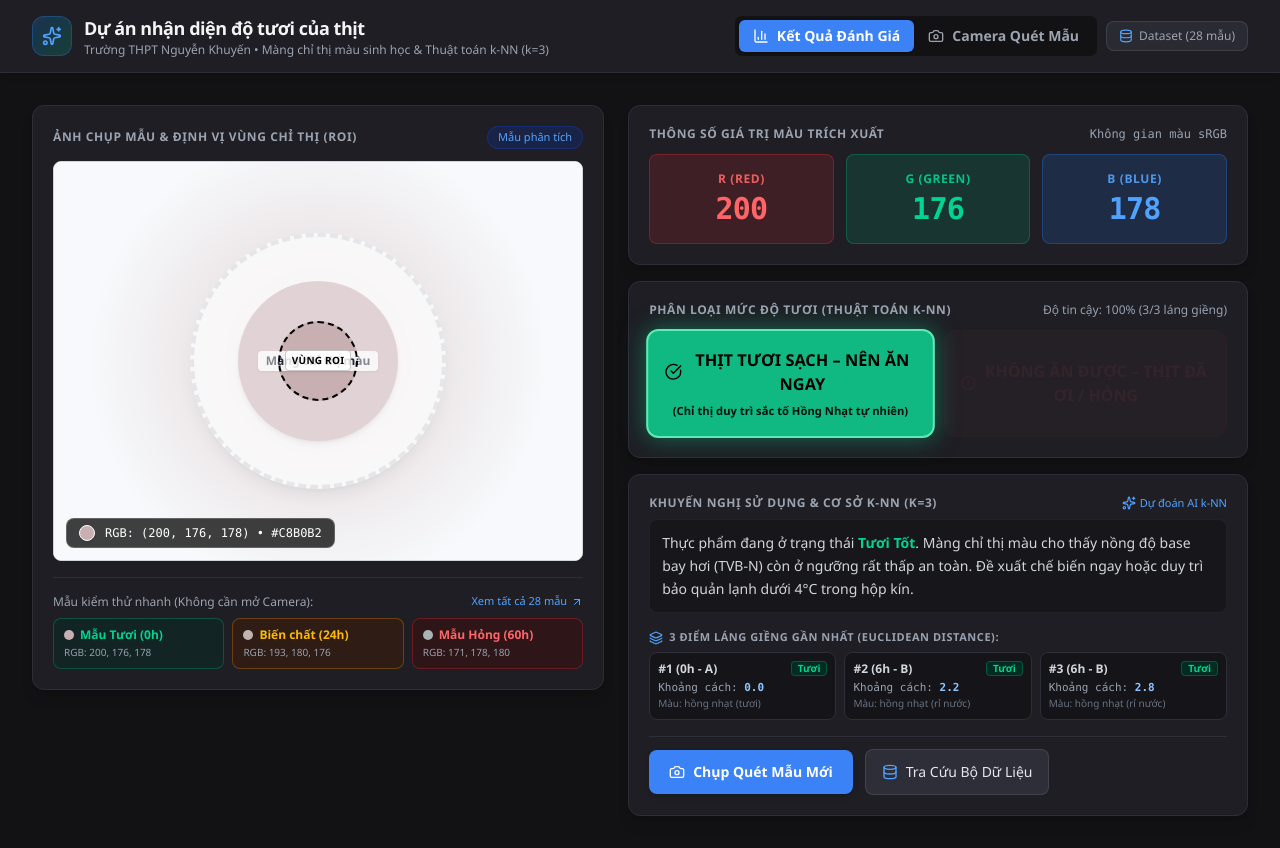
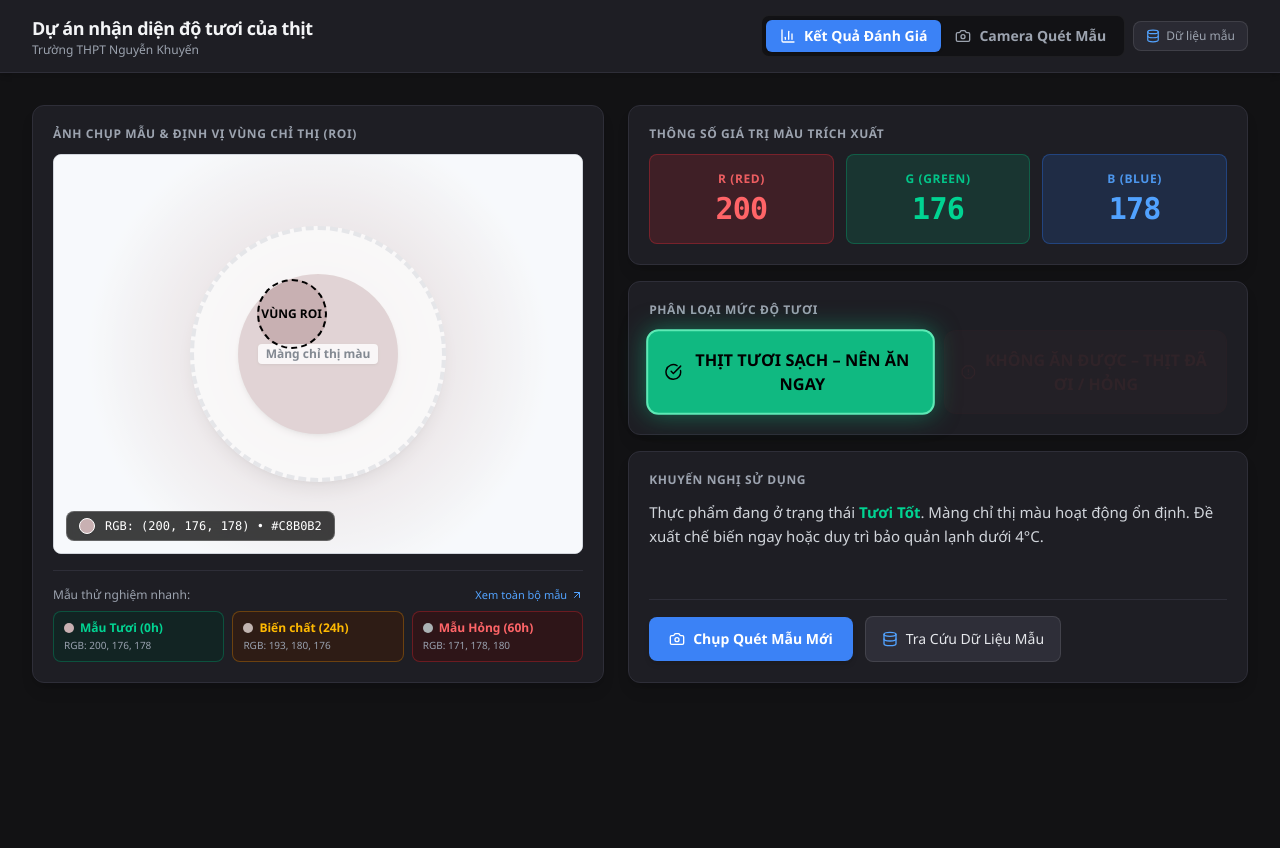
Before and after one commit to Angio12/nh-n-di-n, a React (Vite) app: page / in a window 1280 px wide. After the commit the page ends 800 px from the top, so only its background shows below. Built offline with nearby package versions, Linux system fonts and the light colour scheme.

Commit message:
refactor: simplify UI and documentation
- Remove "k-NN" algorithm references across documentation and UI labels
- Clean up unused icon imports and decorative elements
- Update metadata and component copy for clarity

```diff
--- a/metadata.json
+++ b/metadata.json
@@ -1,6 +1,6 @@
 {
   "name": "Nhận diện độ tươi thịt",
-  "description": "Dự án nhận diện độ tươi của thịt bằng màng chỉ thị màu và thuật toán k-NN (Trường THPT Nguyễn Khuyến)",
+  "description": "Dự án nhận diện độ tươi của thịt bằng màng chỉ thị màu (Trường THPT Nguyễn Khuyến)",
   "requestFramePermissions": ["camera"],
   "majorCapabilities": ["MAJOR_CAPABILITY_SERVER_SIDE_GEMINI_API"]
 }
--- a/src/components/CameraScanner.tsx
+++ b/src/components/CameraScanner.tsx
@@ -1,5 +1,5 @@
 import React, { useEffect, useRef, useState, useCallback } from 'react';
-import { Camera, AlertCircle, RefreshCw, Upload, Sparkles, SwitchCamera, Check } from 'lucide-react';
+import { Camera, RefreshCw, Upload, SwitchCamera } from 'lucide-react';
 import { extractRGBFromCanvas } from '../utils/knn';
 
 interface CameraScannerProps {
@@ -226,9 +226,7 @@ export const CameraScanner: React.FC<CameraScannerProps> = ({ onCapture, onCance
 
   return (
     <div id="view-camera-panel" className="w-full flex flex-col items-center justify-center animate-in fade-in duration-300">
-      <hidden>
-        <canvas ref={canvasRef} className="hidden" />
-      </hidden>
+      <canvas ref={canvasRef} className="hidden" aria-hidden="true" />
 
       {/* Main Viewport */}
       <div className="relative w-full max-w-[900px] h-[480px] md:h-[520px] bg-white rounded-2xl overflow-hidden border-2 border-[#2e2e38] shadow-2xl flex items-center justify-center">
--- a/src/components/Header.tsx
+++ b/src/components/Header.tsx
@@ -1,5 +1,5 @@
 import React from 'react';
-import { Camera, BarChart3, Database, Sparkles } from 'lucide-react';
+import { Camera, BarChart3, Database } from 'lucide-react';
 
 interface HeaderProps {
   activeTab: 'result' | 'camera';
@@ -15,29 +15,26 @@ export const Header: React.FC<HeaderProps> = ({
   return (
     <header className="bg-[#1e1e24] border-b border-[#2e2e38] px-4 md:px-8 py-3.5 flex flex-wrap items-center justify-between gap-4 sticky top-0 z-30 shadow-md">
       {/* Title & Subtitle */}
-      <div className="flex items-center gap-3">
-        <div className="w-10 h-10 rounded-xl bg-gradient-to-br from-blue-500/20 to-emerald-500/20 border border-blue-500/30 flex items-center justify-center text-blue-400">
-          <Sparkles className="w-5 h-5" />
-        </div>
+      <div className="logo-title flex items-center gap-3">
         <div>
           <h1 className="text-base md:text-lg font-bold text-[#f3f4f6] tracking-tight">
             Dự án nhận diện độ tươi của thịt
           </h1>
           <p className="text-xs text-[#9ca3af]">
-            Trường THPT Nguyễn Khuyến • Màng chỉ thị màu sinh học & Thuật toán k-NN (k=3)
+            Trường THPT Nguyễn Khuyến
           </p>
         </div>
       </div>
 
       {/* Navigation Tabs */}
       <div className="flex items-center gap-2">
-        <div className="flex bg-black/40 p-1 rounded-lg border border-white/5">
+        <div className="nav-tabs flex bg-black/40 p-1 rounded-lg border border-white/5">
           <button
             id="tab-btn-result"
             onClick={() => onTabChange('result')}
-            className={`flex items-center gap-2 px-3.5 py-1.5 rounded-md text-sm font-semibold transition-all duration-200 ${
+            className={`tab-btn flex items-center gap-2 px-3.5 py-1.5 rounded-md text-sm font-semibold transition-all duration-200 cursor-pointer ${
               activeTab === 'result'
-                ? 'bg-[#3b82f6] text-white shadow-sm'
+                ? 'bg-[#3b82f6] text-white shadow-sm active'
                 : 'text-[#9ca3af] hover:text-white hover:bg-white/5'
             }`}
           >
@@ -47,9 +44,9 @@ export const Header: React.FC<HeaderProps> = ({
           <button
             id="tab-btn-camera"
             onClick={() => onTabChange('camera')}
-            className={`flex items-center gap-2 px-3.5 py-1.5 rounded-md text-sm font-semibold transition-all duration-200 ${
+            className={`tab-btn flex items-center gap-2 px-3.5 py-1.5 rounded-md text-sm font-semibold transition-all duration-200 cursor-pointer ${
               activeTab === 'camera'
-                ? 'bg-[#3b82f6] text-white shadow-sm'
+                ? 'bg-[#3b82f6] text-white shadow-sm active'
                 : 'text-[#9ca3af] hover:text-white hover:bg-white/5'
             }`}
           >
@@ -62,11 +59,11 @@ export const Header: React.FC<HeaderProps> = ({
         <button
           id="btn-open-dataset"
           onClick={onOpenDataset}
-          title="Xem bộ dữ liệu 28 mẫu thực nghiệm"
-          className="flex items-center gap-1.5 px-3 py-1.5 rounded-lg text-xs font-medium bg-[#2e2e38]/80 text-[#9ca3af] hover:text-white hover:bg-[#2e2e38] border border-white/10 transition-colors"
+          title="Xem bộ dữ liệu mẫu thực nghiệm"
+          className="flex items-center gap-1.5 px-3 py-1.5 rounded-lg text-xs font-medium bg-[#2e2e38]/80 text-[#9ca3af] hover:text-white hover:bg-[#2e2e38] border border-white/10 transition-colors cursor-pointer"
         >
           <Database className="w-3.5 h-3.5 text-blue-400" />
-          <span className="hidden sm:inline">Dataset (28 mẫu)</span>
+          <span className="hidden sm:inline">Dữ liệu mẫu</span>
         </button>
       </div>
     </header>
--- a/src/components/ResultDashboard.tsx
+++ b/src/components/ResultDashboard.tsx
@@ -1,5 +1,5 @@
 import React from 'react';
-import { Camera, Sparkles, Database, CheckCircle, AlertOctagon, HelpCircle, Layers, ArrowUpRight } from 'lucide-react';
+import { Camera, Database, CheckCircle, AlertOctagon, ArrowUpRight } from 'lucide-react';
 import { ClassificationResult, MeatSample } from '../types';
 
 interface ResultDashboardProps {
@@ -22,23 +22,18 @@ export const ResultDashboard: React.FC<ResultDashboardProps> = ({
     .padStart(2, '0')}${result.b.toString(16).padStart(2, '0')}`.toUpperCase();
 
   return (
-    <div id="view-result-panel" className="w-full flex flex-col lg:flex-row gap-6 animate-in fade-in duration-300">
+    <div id="view-result-panel" className="view-panel active w-full flex flex-col lg:flex-row gap-6 animate-in fade-in duration-300">
       {/* LEFT COLUMN: Image viewer & ROI */}
-      <div className="w-full lg:w-[48%] flex flex-col gap-4">
+      <div className="left-col w-full lg:w-[48%] flex flex-col gap-4">
         <div className="card bg-[#1e1e24] border border-[#2e2e38] rounded-xl p-5 shadow-lg flex flex-col">
-          <div className="flex items-center justify-between mb-3">
-            <h2 className="text-xs uppercase font-bold tracking-wider text-[#9ca3af]">
-              Ảnh chụp mẫu & Định vị vùng chỉ thị (ROI)
-            </h2>
-            <span className="text-[11px] px-2.5 py-0.5 rounded-full bg-blue-950/70 text-blue-400 border border-blue-800/40">
-              Mẫu phân tích
-            </span>
+          <div className="card-title text-xs uppercase font-bold tracking-wider text-[#9ca3af] mb-3">
+            Ảnh chụp mẫu & Định vị vùng chỉ thị (ROI)
           </div>
 
           {/* White background frame for high contrast film observation */}
           <div
             id="image-viewer-container"
-            className="relative w-full h-[360px] md:h-[400px] bg-white rounded-lg overflow-hidden flex items-center justify-center border border-gray-300 shadow-inner group"
+            className="image-viewer relative w-full h-[360px] md:h-[400px] bg-white rounded-lg overflow-hidden flex items-center justify-center border border-gray-300 shadow-inner group"
           >
             {result.imageUrl ? (
               <img
@@ -70,16 +65,14 @@ export const ResultDashboard: React.FC<ResultDashboardProps> = ({
 
             {/* Circular ROI Box overlay */}
             <div
-              className="absolute w-[80px] h-[80px] border-2 border-dashed border-black rounded-full flex items-center justify-center text-black text-[11px] font-bold z-10 pointer-events-none shadow-[0_0_0_9999px_rgba(255,255,255,0.45)]"
+              className="roi-box absolute w-[70px] h-[70px] border-2 border-dashed border-black rounded-full flex items-center justify-center text-black text-[12px] font-bold z-10 pointer-events-none shadow-[0_0_0_9999px_rgba(255,255,255,0.45)]"
               style={{
-                top: result.roiCenter ? `${result.roiCenter.y}%` : '50%',
-                left: result.roiCenter ? `${result.roiCenter.x}%` : '50%',
+                top: result.roiCenter ? `${result.roiCenter.y}%` : '40%',
+                left: result.roiCenter ? `${result.roiCenter.x}%` : '45%',
                 transform: 'translate(-50%, -50%)',
               }}
             >
-              <span className="bg-white/85 px-1.5 py-0.5 rounded text-[10px] tracking-wide border border-black/20">
-                VÙNG ROI
-              </span>
+              VÙNG ROI
             </div>
 
             {/* Extracted Color Badge */}
@@ -94,15 +87,15 @@ export const ResultDashboard: React.FC<ResultDashboardProps> = ({
             </div>
           </div>
 
-          {/* Quick Presets for easy testing without camera */}
+          {/* Quick Presets for easy testing */}
           <div className="mt-4 pt-4 border-t border-[#2e2e38]">
             <div className="flex items-center justify-between text-xs text-[#9ca3af] mb-2 font-medium">
-              <span>Mẫu kiểm thử nhanh (Không cần mở Camera):</span>
+              <span>Mẫu thử nghiệm nhanh:</span>
               <button
                 onClick={onOpenDataset}
-                className="text-blue-400 hover:text-blue-300 flex items-center gap-1 text-[11px]"
+                className="text-blue-400 hover:text-blue-300 flex items-center gap-1 text-[11px] cursor-pointer"
               >
-                <span>Xem tất cả 28 mẫu</span>
+                <span>Xem toàn bộ mẫu</span>
                 <ArrowUpRight className="w-3 h-3" />
               </button>
             </div>
@@ -121,7 +114,7 @@ export const ResultDashboard: React.FC<ResultDashboardProps> = ({
                     conclusion: 'THỊT TƯƠI SẠCH – NÊN ĂN NGAY',
                   })
                 }
-                className="px-2.5 py-2 rounded-lg bg-emerald-950/40 border border-emerald-500/30 hover:bg-emerald-900/50 text-left transition-colors"
+                className="px-2.5 py-2 rounded-lg bg-emerald-950/40 border border-emerald-500/30 hover:bg-emerald-900/50 text-left transition-colors cursor-pointer"
               >
                 <div className="flex items-center gap-1.5">
                   <div className="w-2.5 h-2.5 rounded-full bg-[#c8b0b2]" />
@@ -144,7 +137,7 @@ export const ResultDashboard: React.FC<ResultDashboardProps> = ({
                     conclusion: 'KHÔNG ĂN ĐƯỢC – THỊT ĐÃ ƠI / HỎNG',
                   })
                 }
-                className="px-2.5 py-2 rounded-lg bg-amber-950/40 border border-amber-500/30 hover:bg-amber-900/50 text-left transition-colors"
+                className="px-2.5 py-2 rounded-lg bg-amber-950/40 border border-amber-500/30 hover:bg-amber-900/50 text-left transition-colors cursor-pointer"
               >
                 <div className="flex items-center gap-1.5">
                   <div className="w-2.5 h-2.5 rounded-full bg-[#c1b4b0]" />
@@ -167,7 +160,7 @@ export const ResultDashboard: React.FC<ResultDashboardProps> = ({
                     conclusion: 'KHÔNG ĂN ĐƯỢC – THỊT ĐÃ ƠI / HỎNG',
                   })
                 }
-                className="px-2.5 py-2 rounded-lg bg-red-950/40 border border-red-500/30 hover:bg-red-900/50 text-left transition-colors"
+                className="px-2.5 py-2 rounded-lg bg-red-950/40 border border-red-500/30 hover:bg-red-900/50 text-left transition-colors cursor-pointer"
               >
                 <div className="flex items-center gap-1.5">
                   <div className="w-2.5 h-2.5 rounded-full bg-[#abb2b4]" />
@@ -181,37 +174,34 @@ export const ResultDashboard: React.FC<ResultDashboardProps> = ({
       </div>
 
       {/* RIGHT COLUMN: Metrics, Classification, Recommendations */}
-      <div className="w-full lg:w-[52%] flex flex-col gap-4">
+      <div className="right-col w-full lg:w-[52%] flex flex-col gap-4">
         {/* Card 1: RGB Metrics */}
         <div className="card bg-[#1e1e24] border border-[#2e2e38] rounded-xl p-5 shadow-lg">
-          <div className="flex items-center justify-between mb-3">
-            <h2 className="text-xs uppercase font-bold tracking-wider text-[#9ca3af]">
-              Thông số giá trị màu trích xuất
-            </h2>
-            <span className="text-xs text-gray-400 font-mono">Không gian màu sRGB</span>
+          <div className="card-title text-xs uppercase font-bold tracking-wider text-[#9ca3af] mb-3">
+            Thông số giá trị màu trích xuất
           </div>
 
-          <div className="grid grid-cols-3 gap-3">
+          <div className="rgb-grid grid grid-cols-3 gap-3">
             {/* Red Card */}
-            <div className="p-4 rounded-lg text-center font-bold bg-red-500/15 text-red-400 border border-red-500/30">
+            <div className="rgb-card rgb-r p-4 rounded-lg text-center font-bold bg-red-500/15 text-red-400 border border-red-500/30">
               <div className="text-xs tracking-wider uppercase opacity-90">R (Red)</div>
-              <div className="text-3xl font-extrabold mt-1 font-mono tracking-tight">
+              <div className="rgb-val text-3xl font-extrabold mt-1 font-mono tracking-tight">
                 {result.r}
               </div>
             </div>
 
             {/* Green Card */}
-            <div className="p-4 rounded-lg text-center font-bold bg-emerald-500/15 text-emerald-400 border border-emerald-500/30">
+            <div className="rgb-card rgb-g p-4 rounded-lg text-center font-bold bg-emerald-500/15 text-emerald-400 border border-emerald-500/30">
               <div className="text-xs tracking-wider uppercase opacity-90">G (Green)</div>
-              <div className="text-3xl font-extrabold mt-1 font-mono tracking-tight">
+              <div className="rgb-val text-3xl font-extrabold mt-1 font-mono tracking-tight">
                 {result.g}
               </div>
             </div>
 
             {/* Blue Card */}
-            <div className="p-4 rounded-lg text-center font-bold bg-blue-500/15 text-blue-400 border border-blue-500/30">
+            <div className="rgb-card rgb-b p-4 rounded-lg text-center font-bold bg-blue-500/15 text-blue-400 border border-blue-500/30">
               <div className="text-xs tracking-wider uppercase opacity-90">B (Blue)</div>
-              <div className="text-3xl font-extrabold mt-1 font-mono tracking-tight">
+              <div className="rgb-val text-3xl font-extrabold mt-1 font-mono tracking-tight">
                 {result.b}
               </div>
             </div>
@@ -220,131 +210,67 @@ export const ResultDashboard: React.FC<ResultDashboardProps> = ({
 
         {/* Card 2: Traffic Light Status */}
         <div className="card bg-[#1e1e24] border border-[#2e2e38] rounded-xl p-5 shadow-lg">
-          <div className="flex items-center justify-between mb-3">
-            <h2 className="text-xs uppercase font-bold tracking-wider text-[#9ca3af]">
-              Phân loại mức độ tươi (Thuật toán k-NN)
-            </h2>
-            <span className="text-xs text-gray-400">Độ tin cậy: {result.confidence}% ({result.freshVotes > result.spoiledVotes ? result.freshVotes : result.spoiledVotes}/3 láng giềng)</span>
+          <div className="card-title text-xs uppercase font-bold tracking-wider text-[#9ca3af] mb-3">
+            Phân loại mức độ tươi
           </div>
 
-          <div className="grid grid-cols-1 sm:grid-cols-2 gap-3">
+          <div className="status-container grid grid-cols-1 sm:grid-cols-2 gap-3">
             {/* Green status lamp */}
             <div
-              className={`p-4 rounded-xl text-center font-bold transition-all duration-300 flex flex-col items-center justify-center gap-1.5 ${
+              className={`status-item st-green p-4 rounded-xl text-center font-bold transition-all duration-300 flex flex-col items-center justify-center gap-1.5 ${
                 isFresh
-                  ? 'bg-[#10b981] text-black shadow-[0_0_24px_rgba(16,185,129,0.5)] scale-[1.02] border-2 border-emerald-300'
-                  : 'bg-[#10b981]/15 text-emerald-600/50 border border-emerald-900/30 opacity-30 grayscale-[0.5]'
+                  ? 'active bg-[#10b981] text-black shadow-[0_0_24px_rgba(16,185,129,0.5)] scale-[1.02] border-2 border-emerald-300'
+                  : 'bg-[#10b981]/15 text-emerald-600/50 border border-emerald-900/30 opacity-25 grayscale-[0.5]'
               }`}
             >
               <div className="flex items-center gap-1.5 text-sm md:text-base">
                 <CheckCircle className="w-5 h-5" />
                 <span>THỊT TƯƠI SẠCH – NÊN ĂN NGAY</span>
               </div>
-              {isFresh && (
-                <span className="text-[11px] font-semibold opacity-90">
-                  (Chỉ thị duy trì sắc tố Hồng Nhạt tự nhiên)
-                </span>
-              )}
             </div>
 
             {/* Red status lamp */}
             <div
-              className={`p-4 rounded-xl text-center font-bold transition-all duration-300 flex flex-col items-center justify-center gap-1.5 ${
+              className={`status-item st-red p-4 rounded-xl text-center font-bold transition-all duration-300 flex flex-col items-center justify-center gap-1.5 ${
                 !isFresh
-                  ? 'bg-[#ef4444] text-white shadow-[0_0_24px_rgba(239,68,68,0.5)] scale-[1.02] border-2 border-red-300'
-                  : 'bg-[#ef4444]/15 text-red-500/40 border border-red-900/30 opacity-30 grayscale-[0.5]'
+                  ? 'active bg-[#ef4444] text-white shadow-[0_0_24px_rgba(239,68,68,0.5)] scale-[1.02] border-2 border-red-300'
+                  : 'bg-[#ef4444]/15 text-red-500/40 border border-red-900/30 opacity-25 grayscale-[0.5]'
               }`}
             >
               <div className="flex items-center gap-1.5 text-sm md:text-base">
                 <AlertOctagon className="w-5 h-5" />
                 <span>KHÔNG ĂN ĐƯỢC – THỊT ĐÃ ƠI / HỎNG</span>
               </div>
-              {!isFresh && (
-                <span className="text-[11px] font-medium opacity-90">
-                  (Chỉ thị đã chuyển màu Xanh Dương / Hồng Pha Xanh)
-                </span>
-              )}
             </div>
           </div>
         </div>
 
-        {/* Card 3: Recommendations & k-NN Neighbors Detail */}
+        {/* Card 3: Recommendations */}
         <div className="card bg-[#1e1e24] border border-[#2e2e38] rounded-xl p-5 shadow-lg flex-1 flex flex-col justify-between">
           <div>
-            <div className="flex items-center justify-between mb-2">
-              <h2 className="text-xs uppercase font-bold tracking-wider text-[#9ca3af]">
-                Khuyến nghị sử dụng & Cơ sở k-NN (k=3)
-              </h2>
-              <span className="text-[11px] text-blue-400 flex items-center gap-1">
-                <Sparkles className="w-3.5 h-3.5" />
-                Dự đoán AI k-NN
-              </span>
+            <div className="card-title text-xs uppercase font-bold tracking-wider text-[#9ca3af] mb-3">
+              Khuyến nghị sử dụng
             </div>
 
-            <p className="text-sm leading-relaxed text-[#d1d5db] mb-4 bg-black/25 p-3 rounded-lg border border-white/5">
+            <p className="text-sm md:text-[15px] leading-relaxed text-[#d1d5db] mb-4">
               {isFresh ? (
                 <>
-                  Thực phẩm đang ở trạng thái <strong className="text-emerald-400">Tươi Tốt</strong>.
-                  Màng chỉ thị màu cho thấy nồng độ base bay hơi (TVB-N) còn ở ngưỡng rất thấp an toàn.
-                  Đề xuất chế biến ngay hoặc duy trì bảo quản lạnh dưới 4°C trong hộp kín.
+                  Thực phẩm đang ở trạng thái <strong className="text-emerald-400">Tươi Tốt</strong>. Màng chỉ thị màu hoạt động ổn định. Đề xuất chế biến ngay hoặc duy trì bảo quản lạnh dưới 4°C.
                 </>
               ) : (
                 <>
-                  Cảnh báo: Thực phẩm đang ở trạng thái <strong className="text-red-400">Đã Ơi / Bị Hỏng</strong>.
-                  Màng chỉ thị màu đã hấp phụ lượng lớn hợp chất bay hơi do vi sinh vật phân giải protein.
-                  Tuyệt đối <strong>không sử dụng</strong> làm thực phẩm để tránh ngộ độc.
+                  Thực phẩm đang ở trạng thái <strong className="text-red-400">Đã Ơi / Bị Hỏng</strong>. Màng chỉ thị màu đã đổi màu cảnh báo chất lượng không đảm bảo. Tuyệt đối <strong>không sử dụng</strong> làm thực phẩm.
                 </>
               )}
             </p>
-
-            {/* k-NN 3 Nearest Neighbors Table/Cards */}
-            <div className="mb-4">
-              <div className="text-[11px] font-semibold text-gray-400 uppercase tracking-wider mb-1.5 flex items-center gap-1.5">
-                <Layers className="w-3.5 h-3.5 text-blue-400" />
-                <span>3 Điểm Láng Giềng Gần Nhất (Euclidean Distance):</span>
-              </div>
-              <div className="grid grid-cols-1 sm:grid-cols-3 gap-2">
-                {result.closestNeighbors.map((neighbor, index) => {
-                  const s = neighbor.sample;
-                  const isNeighborFresh = s.label === 'xanh lá';
-                  return (
-                    <div
-                      key={index}
-                      className="bg-black/30 border border-[#2e2e38] rounded-lg p-2 text-xs flex flex-col justify-between"
-                    >
-                      <div className="flex items-center justify-between">
-                        <span className="font-semibold text-gray-300">
-                          #{index + 1} ({s.time} - {s.group})
-                        </span>
-                        <span
-                          className={`px-1.5 py-0.2 rounded text-[10px] font-bold ${
-                            isNeighborFresh
-                              ? 'bg-emerald-950 text-emerald-400 border border-emerald-500/30'
-                              : 'bg-red-950 text-red-400 border border-red-500/30'
-                          }`}
-                        >
-                          {isNeighborFresh ? 'Tươi' : 'Hỏng'}
-                        </span>
-                      </div>
-                      <div className="text-[11px] text-gray-400 mt-1 font-mono">
-                        Khoảng cách: <strong className="text-blue-300">{neighbor.distance.toFixed(1)}</strong>
-                      </div>
-                      <div className="text-[10px] text-gray-500 truncate mt-0.5">
-                        Màu: {s.obs} ({s.status})
-                      </div>
-                    </div>
-                  );
-                })}
-              </div>
-            </div>
           </div>
 
           {/* Action Buttons */}
-          <div className="pt-3 border-t border-[#2e2e38] flex flex-wrap items-center gap-3">
+          <div className="pt-4 border-t border-[#2e2e38] flex flex-wrap items-center gap-3">
             <button
               id="btn-scan-again"
               onClick={onOpenScanner}
-              className="bg-[#3b82f6] hover:bg-blue-600 text-white font-semibold px-5 py-3 rounded-lg text-sm transition-all duration-200 inline-flex items-center justify-center gap-2 shadow-md hover:shadow-blue-500/20 flex-1 sm:flex-initial cursor-pointer"
+              className="action-btn bg-[#3b82f6] hover:bg-blue-600 text-white font-semibold px-5 py-3 rounded-lg text-sm transition-all duration-200 inline-flex items-center justify-center gap-2 shadow-md hover:shadow-blue-500/20 flex-1 sm:flex-initial cursor-pointer"
             >
               <Camera className="w-4 h-4" />
               <span>Chụp Quét Mẫu Mới</span>
@@ -352,10 +278,10 @@ export const ResultDashboard: React.FC<ResultDashboardProps> = ({
 
             <button
               onClick={onOpenDataset}
-              className="bg-[#2e2e38] hover:bg-[#3e3e48] text-gray-200 font-medium px-4 py-3 rounded-lg text-sm transition-colors inline-flex items-center justify-center gap-2 border border-white/10"
+              className="bg-[#2e2e38] hover:bg-[#3e3e48] text-gray-200 font-medium px-4 py-3 rounded-lg text-sm transition-colors inline-flex items-center justify-center gap-2 border border-white/10 cursor-pointer"
             >
               <Database className="w-4 h-4 text-blue-400" />
-              <span>Tra Cứu Bộ Dữ Liệu</span>
+              <span>Tra Cứu Dữ Liệu Mẫu</span>
             </button>
           </div>
         </div>
```
Also changed, not shown: src/components/DatasetModal.tsx (+4 -4 lines).
